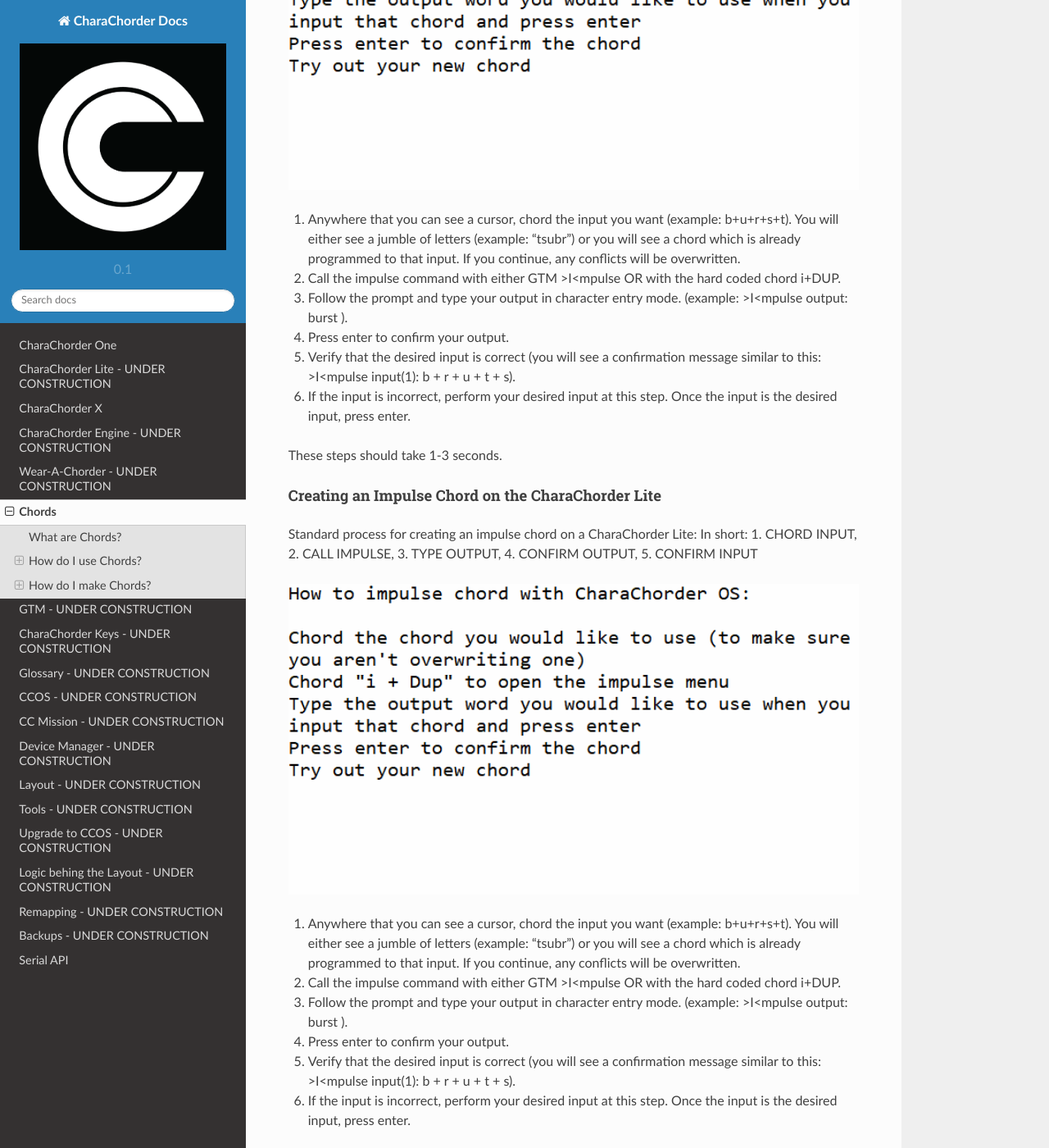
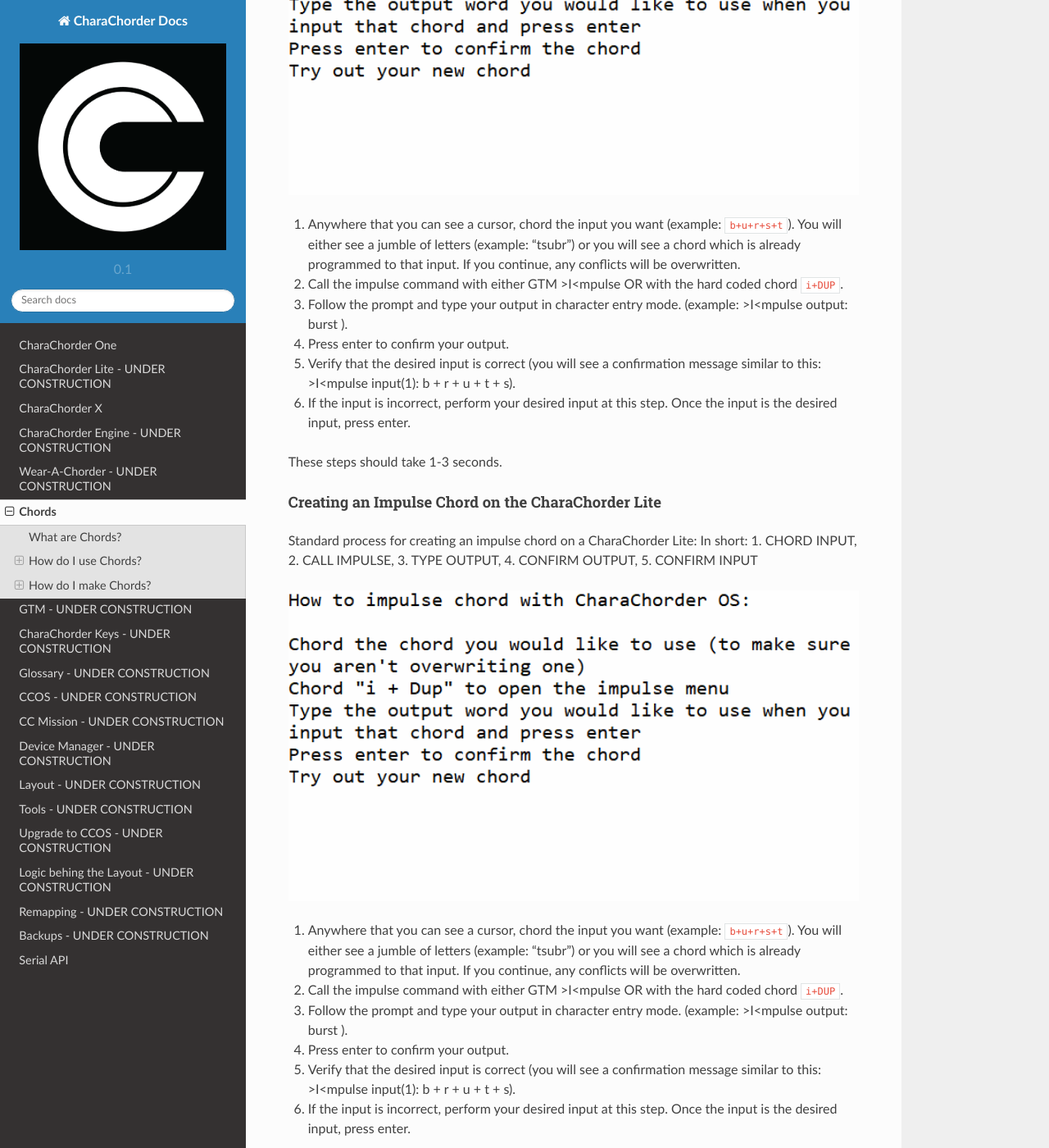
Before and after one commit to CharaChorder/docs, a Sphinx documentation site: the page built from docs/Chords.rst, in a window 1280 px wide and 1400 px high, scrolled down 4274 px. Shown: the whole window at 82% size. Built offline with Sphinx 7.4.7 and the Read the Docs theme 2.0.0, drawn with Linux system fonts in a browser that asks for light colours; some of the changed text lies outside the part shown.

```diff
--- a/docs/Chords.rst
+++ b/docs/Chords.rst
@@ -88,12 +88,12 @@ the different symbols used in chord notation in the table below.
 You can read some examples of chords written in chord notation below.
 You can try these chords on your CharaChorder device!
 
-* y+o+u = you
-* b+a+k = back
-* t+d+o+n = don’t
-* w+o+n+d = down
-* c+b = because
-* m+p+i = important
+* ``y+o+u`` = you
+* ``b+a+k`` = back
+* ``t+d+o+n`` = don’t
+* ``w+o+n+d`` = down
+* ``c+b`` = because
+* ``m+p+i`` = important
 
 How do I make Chords?
 ------------------------
@@ -225,12 +225,12 @@ OUTPUT 5. CONFIRM INPUT
   :width: 1200
   :alt: Impulse chording on the CharaChorder One
 1. Anywhere that you can see a cursor, chord the input you want
-   (example: b+u+r+s+t). You will either see a jumble of letters
+   (example: ``b+u+r+s+t``). You will either see a jumble of letters
    (example: “tsubr”) or you will see a chord which is already
    programmed to that input. If you continue, any conflicts will be
    overwritten.
 2. Call the impulse command with either GTM >I<mpulse OR with the hard
-   coded chord i+DUP.
+   coded chord ``i+DUP``.
 3. Follow the prompt and type your output in character entry mode.
    (example: >I<mpulse output: burst ).
 4. Press enter to confirm your output.
@@ -253,12 +253,12 @@ OUTPUT, 5. CONFIRM INPUT
   :width: 1200
   :alt: Impulse chording on the CharaChorder Lite
 1. Anywhere that you can see a cursor, chord the input you want
-   (example: b+u+r+s+t). You will either see a jumble of letters
+   (example: ``b+u+r+s+t``). You will either see a jumble of letters
    (example: “tsubr”) or you will see a chord which is already
    programmed to that input. If you continue, any conflicts will be
    overwritten.
 2. Call the impulse command with either GTM >I<mpulse OR with the hard
-   coded chord i+DUP.
+   coded chord ``i+DUP``.
 3. Follow the prompt and type your output in character entry mode.
    (example: >I<mpulse output: burst ).
 4. Press enter to confirm your output.
@@ -281,7 +281,7 @@ OUTPUT, 5. CONFIRM INPUT
   :width: 1200
   :alt: Impulse chording on the CharaChorder X
 1. Anywhere that you can see a cursor, chord the input you want
-   (example: b+u+r+s+t). You will either see a jumble of letters
+   (example: ``b+u+r+s+t``). You will either see a jumble of letters
    (example: “tsubr”) or you will see a chord which is already
    programmed to that input. If you continue, any conflicts will be
    overwritten.
```
